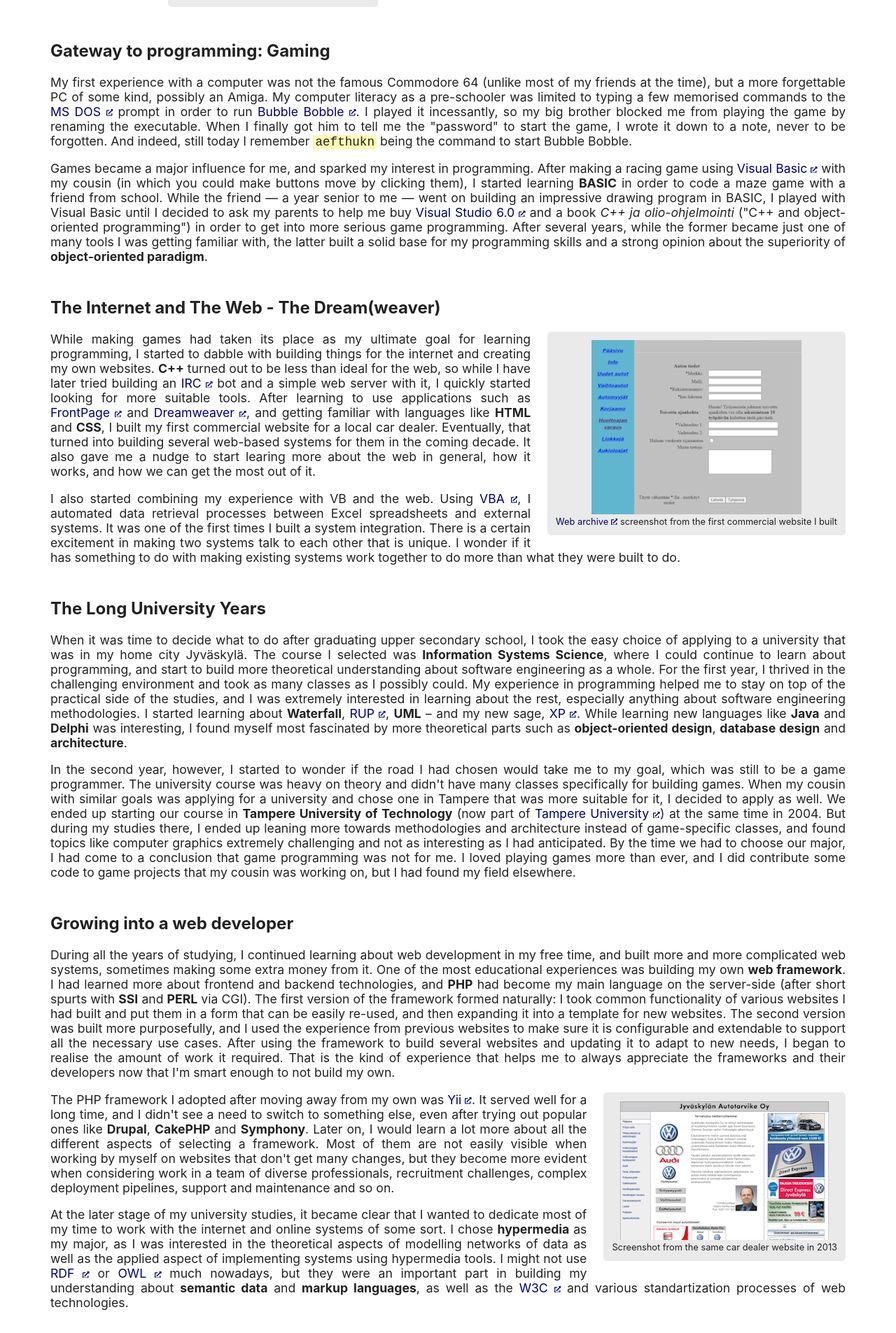
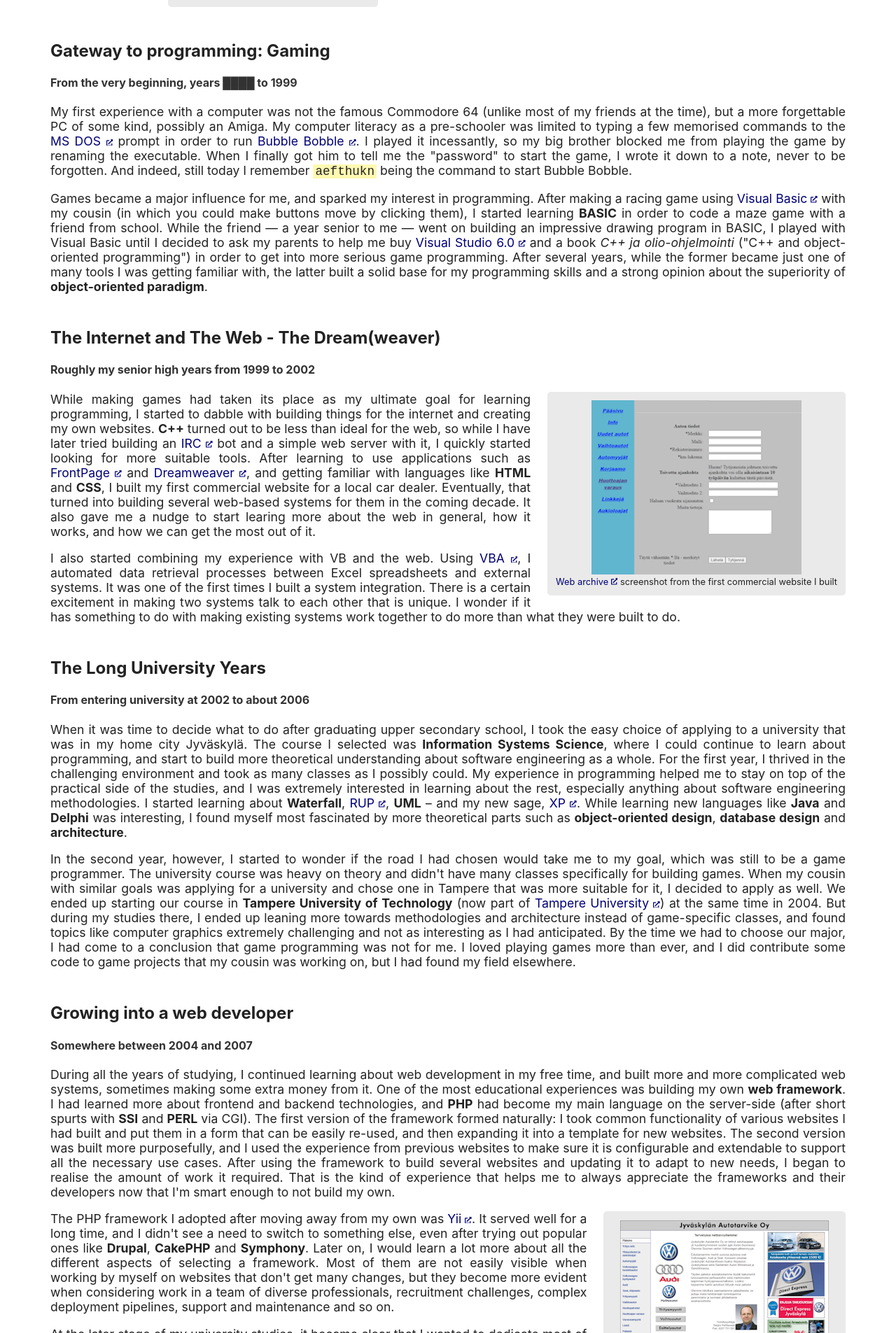
Before and after one commit to vuorinem/mikko.vuorinen.info, a Next.js app: page /history in a window 1280 px wide. Shown: the part 455-2360 px from the top of the page at 70% size. Built offline with nearby package versions, Linux system fonts and the light colour scheme; a web font is replaced by a local one.

Commit message:
Add rough time ranges under history page headings

```diff
--- a/app/history/page.module.css
+++ b/app/history/page.module.css
@@ -1,3 +1,7 @@
+.history h4 {
+    color: var(--muted-text-color);
+}
+
 .intro {
     display: grid;
     align-items: center;
--- a/app/history/page.tsx
+++ b/app/history/page.tsx
@@ -29,6 +29,7 @@ export default function History() {
 
             <section>
                 <h2>Gateway to programming: Gaming</h2>
+                <h4>From the very beginning, years &#9608;&#9608;&#9608;&#9608; to 1999</h4>
                 <p>
                     My first experience with a computer was not the famous Commodore 64 (unlike most of my friends at the time), but a more forgettable PC of some kind, possibly an Amiga. My computer literacy as a pre-schooler was limited to typing a few memorised commands to the <ExternalLink href="https://en.wikipedia.org/wiki/MS-DOS">MS DOS</ExternalLink> prompt in order to run <ExternalLink href="https://en.wikipedia.org/wiki/Bubble_Bobble">Bubble Bobble</ExternalLink>. I played it incessantly, so my big brother blocked me from playing the game by renaming the executable. When I finally got him to tell me the &quot;password&quot; to start the game, I wrote it down to a note, never to be forgotten. And indeed, still today I remember <code>aefthukn</code> being the command to start Bubble Bobble.
                 </p>
@@ -39,6 +40,7 @@ export default function History() {
 
             <section>
                 <h2>The Internet and The Web - The Dream(weaver)</h2>
+                <h4>Roughly my senior high years from 1999 to 2002</h4>
                 <div className={styles.screenshot}>
                     <Image
                         src={cardealerImage}
@@ -54,6 +56,7 @@ export default function History() {
             </section>
             <section>
                 <h2>The Long University Years</h2>
+                <h4>From entering university at 2002 to about 2006</h4>
                 <p>
                     When it was time to decide what to do after graduating upper secondary school, I took the easy choice of applying to a university that was in my home city Jyväskylä. The course I selected was <b>Information Systems Science</b>, where I could continue to learn about programming, and start to build more theoretical understanding about software engineering as a whole. For the first year, I thrived in the challenging environment and took as many classes as I possibly could. My experience in programming helped me to stay on top of the practical side of the studies, and I was extremely interested in learning about the rest, especially anything about software engineering methodologies. I started learning about <b>Waterfall</b>, <ExternalLink href="https://en.wikipedia.org/wiki/Rational_unified_process">RUP</ExternalLink>, <b>UML</b> &ndash; and my new sage, <ExternalLink href="https://en.wikipedia.org/wiki/Extreme_programming">XP</ExternalLink>. While learning new languages like <b>Java</b> and <b>Delphi</b> was interesting, I found myself most fascinated by more theoretical parts such as <b>object-oriented design</b>, <b>database design</b> and <b>architecture</b>.
                 </p>
@@ -63,6 +66,7 @@ export default function History() {
             </section>
             <section>
                 <h2>Growing into a web developer</h2>
+                <h4>Somewhere between 2004 and 2007</h4>
                 <p>
                     During all the years of studying, I continued learning about web development in my free time, and built more and more complicated web systems, sometimes making some extra money from it. One of the most educational experiences was building my own <b>web framework</b>. I had learned more about frontend and backend technologies, and <b>PHP</b> had become my main language on the server-side (after short spurts with <b>SSI</b> and <b>PERL</b> via CGI). The first version of the framework formed naturally: I took common functionality of various websites I had built and put them in a form that can be easily re-used, and then expanding it into a template for new websites. The second version was built more purposefully, and I used the experience from previous websites to make sure it is configurable and extendable to support all the necessary use cases. After using the framework to build several websites and updating it to adapt to new needs, I began to realise the amount of work it required. That is the kind of experience that helps me to always appreciate the frameworks and their developers now that I&apos;m smart enough to not build my own.
                 </p>
@@ -81,6 +85,7 @@ export default function History() {
             </section>
             <section>
                 <h2>Growing into an adult human</h2>
+                <h4>From 2007 until graduation at 2010</h4>
                 <p>
                     So far I had lived in a relative safety of my home country, in a relative ease of doing mostly things that I was comfortable with and relatively good at. My growing interest in Japan through anime was pulling me into a different direction. Before I knew it, I was taking Japanese lessons, and with a little push from my big brother I was on a plane, on my way to <ExternalLink href="https://www.tohoku.ac.jp/en/">Tohoku University</ExternalLink> in Sendai. Ahead of me was a for a full year as an exchange student, completely new and unfamiliar environment and a completely different lifestyle. From the second I landed in Tokyo for a week of solo travelling before the semester start, I felt the nervousness turn into excitement and then into a elated sense of wonder. Only over a decade later did I start to understand myself enough to see the pattern: I thrive when exploring unfamiliar terrain and facing the unknown.
                 </p>
@@ -96,6 +101,7 @@ export default function History() {
             </section>
             <section>
                 <h2>Start of career</h2>
+                <h4>The time at Tampere University from 2010 to 2014</h4>
                 <p>
                     After graduating from university, I wanted to deal with the general conscription, which is required for most men in Finland before they turn 30. As a pacifist, military service was out of question, so I applied for non-military service in <b>University of Tampere</b> (now part of Tampere University). I took part in several research projects, usually assisting the researchers in interviews, transcriptions and write-ups, but slowly drifting towards tasks where I could better apply my software knowledge. After co-authoring <ExternalLink href="https://trepo.tuni.fi/handle/10024/65716">a guide for selecting a wiki tool</ExternalLink>, I moved to a project called Opeka. The work with Opeka became the main part of my responsibilities at University of Tampere, and allowed me to move from my one year of non-military service placement into a full-time job as a software engineer.
                 </p>
@@ -132,6 +138,7 @@ export default function History() {
 
             <section>
                 <h2>Freelancing over the years</h2>
+                <h4>During spare time all the way from 1999 until about 2017</h4>
                 <p>
                     Ever since I built my first website at the end of 90&apos;s, I have done various freelance projects to build websites and other web-based systems aside my day job, university studies or school responsibilities. Some of the systems have been for paying clients, others for various personal projects, but all of them have helped me learn more about web development.
                 </p>
@@ -184,7 +191,8 @@ export default function History() {
             </section>
 
             <section>
-                <h3>Changing the scenery - Move abroad</h3>
+                <h2>Changing the scenery - Move abroad</h2>
+                <h4>From the move to Leicester in 2013, to Aberdeen in 2014, all the way to summer 2019</h4>
                 <p>
                     In the fall of 2013, life started pulling me to a very different direction as I moved &quot;temporarily&quot; to the UK. For some time, I continued working remotely, but by the following summer the visit to UK started to look less and less temporary. That lead to me looking for work in Aberdeen, Scotland. With my lucky choice of career, finding a job even in a foreign country was not a major challenge, and I ended up landing a Software Engineer role at <b>Codify</b> (now <ExternalLink href="https://www.sword-codify.com/">Sword Codify</ExternalLink>).
                 </p>
```
